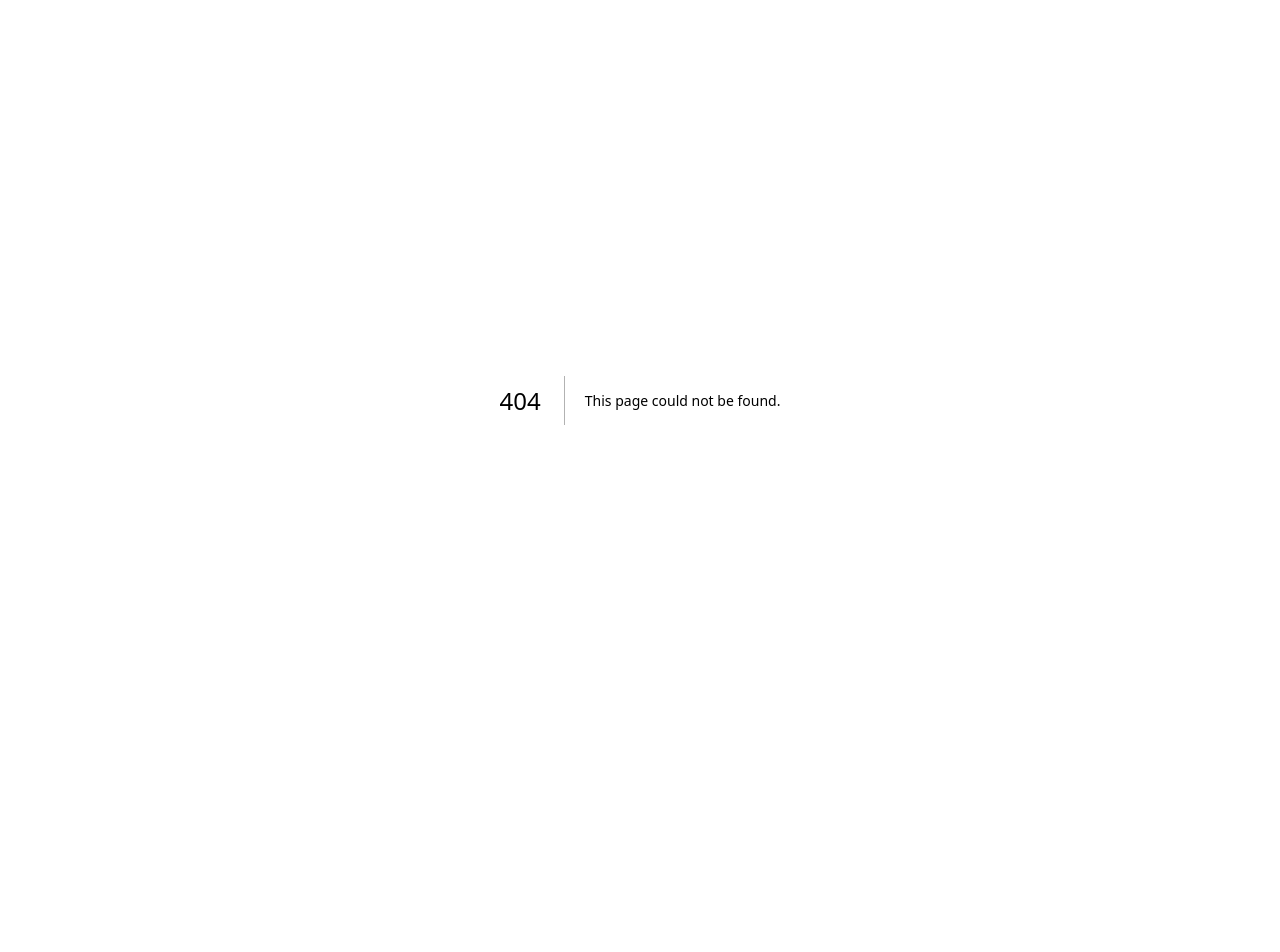
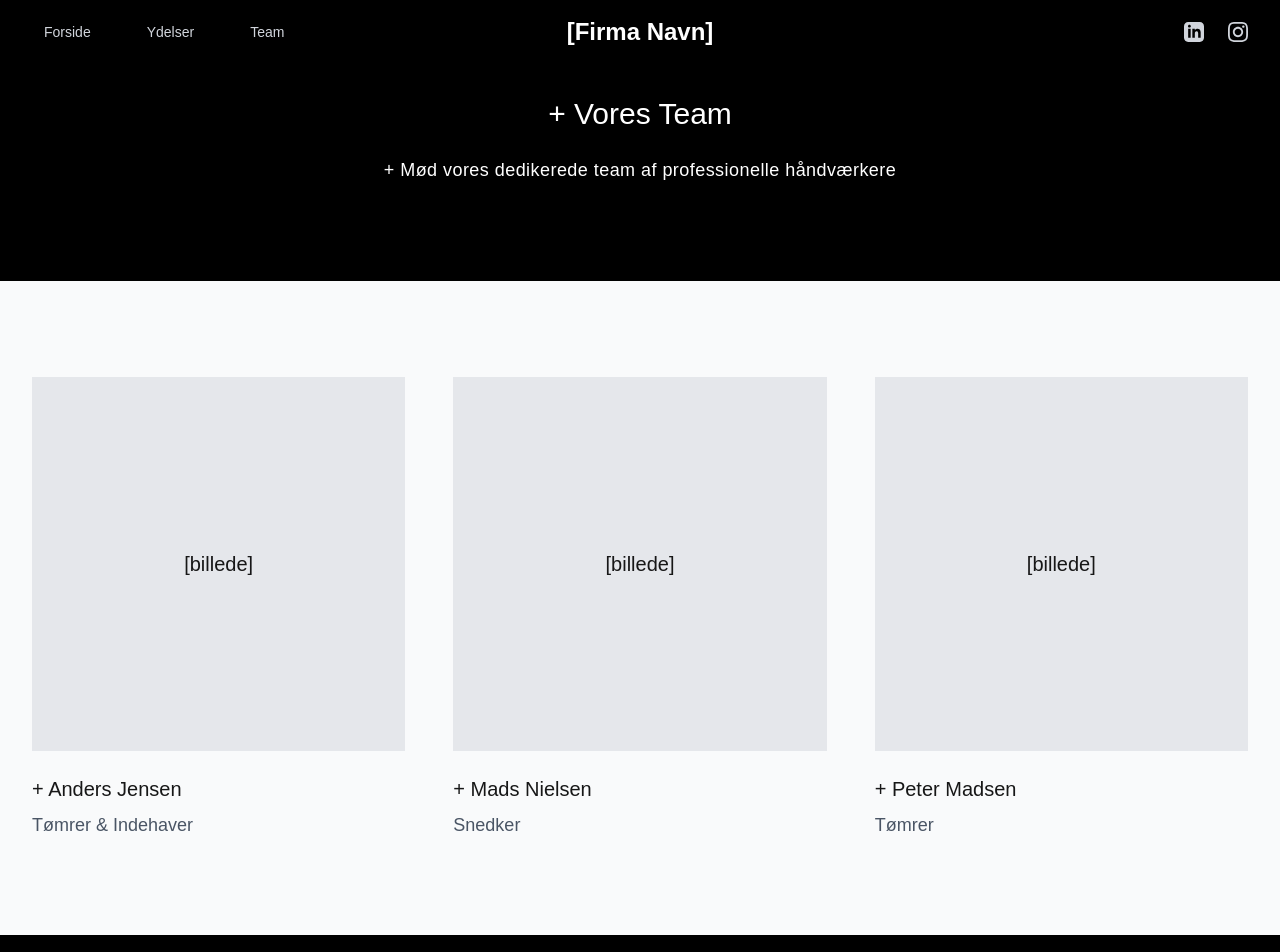
Before and after one commit to madsemilgodstil/template2, a Next.js app: page /team in a window 1280 px wide. Before the commit this address had no page. Shown: the top 952 px of the page. Before the commit the page ends 800 px from the top, so only its background shows below. Built offline with nearby package versions, Linux system fonts and the light colour scheme.

Commit message:
feat: add team page and update navigation links from Projects to Team

```diff
--- a/src/app/components/Navigation.jsx
+++ b/src/app/components/Navigation.jsx
@@ -18,8 +18,8 @@ export default function Navigation() {
               <Link href="/ydelser" className="text-gray-300 hover:text-white px-3 py-2 text-sm font-medium transition-colors">
                 Ydelser
               </Link>
-              <Link href="/projekter" className="text-gray-300 hover:text-white px-3 py-2 text-sm font-medium transition-colors">
-                Projekter
+              <Link href="/team" className="text-gray-300 hover:text-white px-3 py-2 text-sm font-medium transition-colors">
+                Team
               </Link>
             </div>
           </div>
@@ -77,8 +77,8 @@ export default function Navigation() {
           <Link href="/ydelser" className="block px-3 py-2 text-gray-300 hover:text-white hover:bg-gray-900">
             Ydelser
           </Link>
-          <Link href="/projekter" className="block px-3 py-2 text-gray-300 hover:text-white hover:bg-gray-900">
-            Projekter
+          <Link href="/team" className="block px-3 py-2 text-gray-300 hover:text-white hover:bg-gray-900">
+            Team
           </Link>
           <div className="px-3 py-2 flex space-x-4">
             <a href="#" className="text-gray-300 hover:text-white transition-colors" target="_blank" rel="noopener noreferrer">
--- /dev/null
+++ b/src/app/team/page.js
@@ -0,0 +1,63 @@
+'use client';
+import Navigation from '../components/Navigation';
+import Footer from '../components/Footer';
+
+export default function Team() {
+  return (
+    <div className="min-h-screen bg-gray-50 flex flex-col">
+      <Navigation />
+      <main className="flex-grow">
+        {/* Hero Section */}
+        <section className="w-full bg-black text-white py-24">
+          <div className="container mx-auto px-8 h-full flex items-center justify-center">
+            <div className="max-w-3xl text-center">
+              <h1 className="text-3xl font-light mb-6">+ Vores Team</h1>
+              <p className="text-lg font-light tracking-wide leading-relaxed">
+                + Mød vores dedikerede team af professionelle håndværkere
+              </p>
+            </div>
+          </div>
+        </section>
+
+        {/* Team Grid */}
+        <section className="container mx-auto px-8 py-24">
+          <div className="grid grid-cols-1 md:grid-cols-2 lg:grid-cols-3 gap-12">
+            {/* Team Member 1 */}
+            <div className="flex flex-col">
+              <div className="relative aspect-square mb-6">
+                <div className="w-full h-full bg-gray-200 flex items-center justify-center">
+                  <span className="text-xl font-light">[billede]</span>
+                </div>
+              </div>
+              <h3 className="text-xl font-light mb-2">+ Anders Jensen</h3>
+              <p className="text-lg font-light text-gray-600">Tømrer & Indehaver</p>
+            </div>
+
+            {/* Team Member 2 */}
+            <div className="flex flex-col">
+              <div className="relative aspect-square mb-6">
+                <div className="w-full h-full bg-gray-200 flex items-center justify-center">
+                  <span className="text-xl font-light">[billede]</span>
+                </div>
+              </div>
+              <h3 className="text-xl font-light mb-2">+ Mads Nielsen</h3>
+              <p className="text-lg font-light text-gray-600">Snedker</p>
+            </div>
+
+            {/* Team Member 3 */}
+            <div className="flex flex-col">
+              <div className="relative aspect-square mb-6">
+                <div className="w-full h-full bg-gray-200 flex items-center justify-center">
+                  <span className="text-xl font-light">[billede]</span>
+                </div>
+              </div>
+              <h3 className="text-xl font-light mb-2">+ Peter Madsen</h3>
+              <p className="text-lg font-light text-gray-600">Tømrer</p>
+            </div>
+          </div>
+        </section>
+      </main>
+      <Footer />
+    </div>
+  );
+}
```
